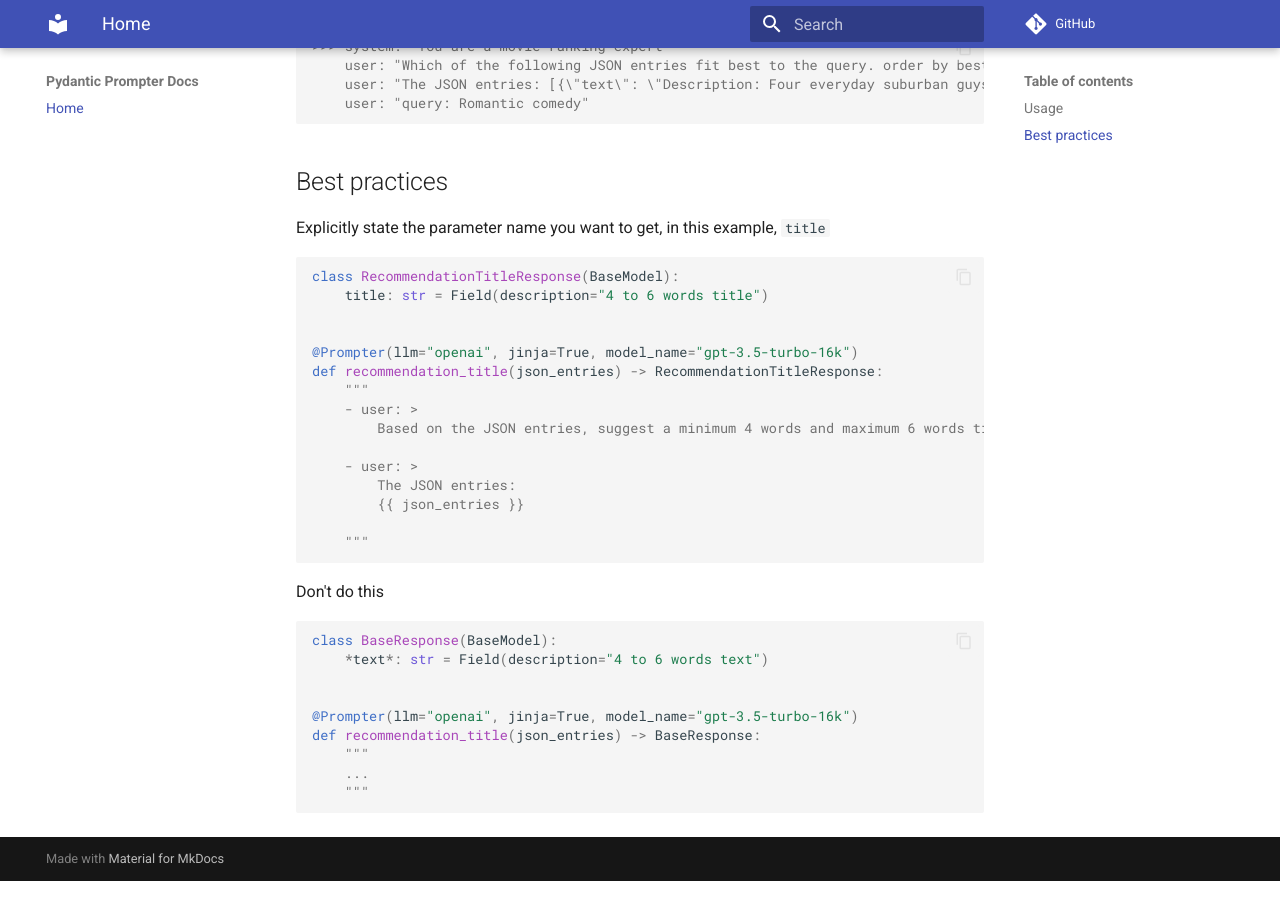
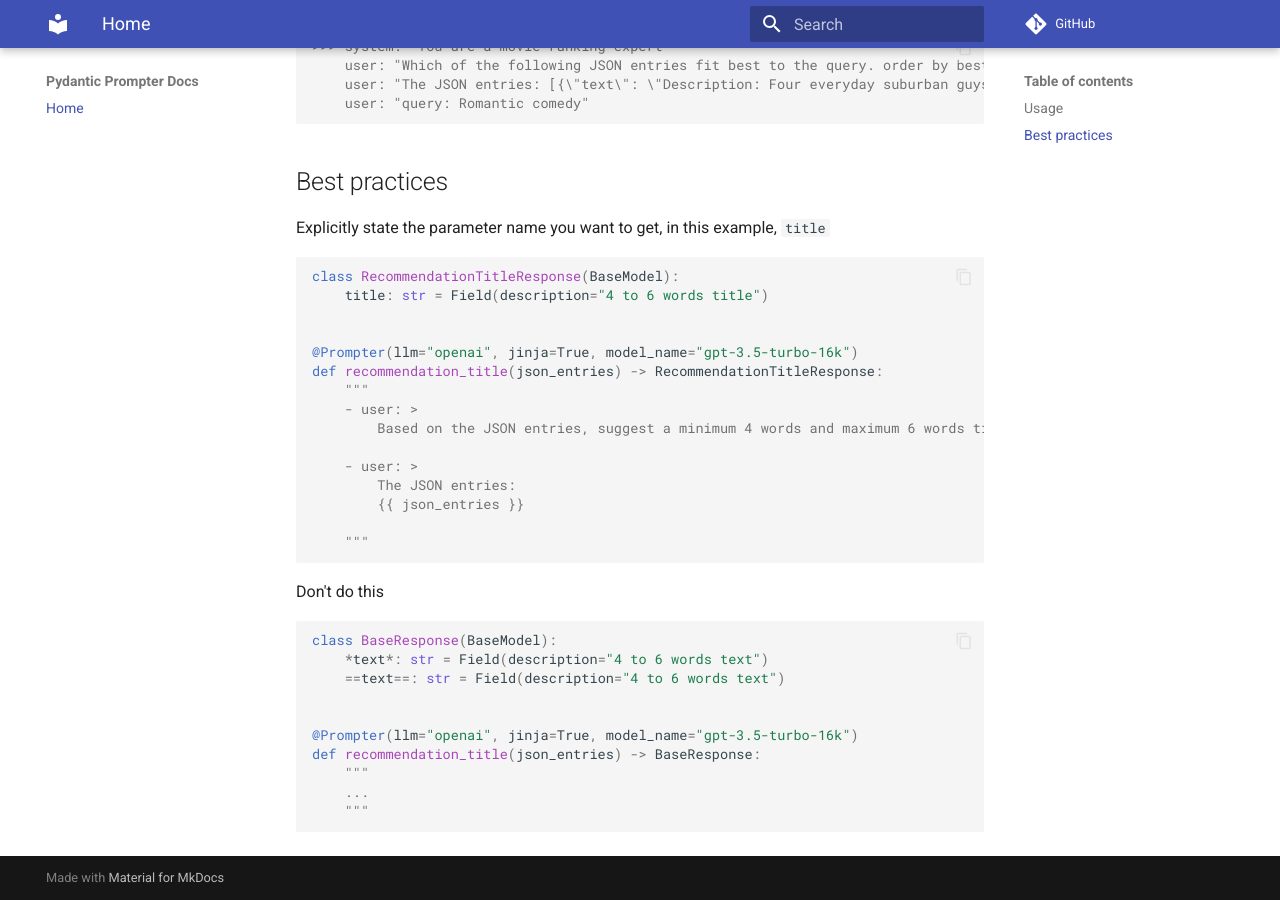
Before and after one commit to helmanofer/pydantic-prompter, an MkDocs documentation site: the page built from docs/index.md, in a window 1280 px wide and 900 px high, scrolled down 1339 px. Built offline with MkDocs 1.6.1 and Material for MkDocs 9.7.7, drawn with Linux system fonts in a browser that asks for light colours; comment, search, counter and statistics services are not loaded.

Commit message:
highlight code
Signed-off-by: Ofer Helman <ofer.helman@kaltura.com>

````diff
--- a/docs/index.md
+++ b/docs/index.md
@@ -97,6 +97,7 @@
 ```py
 class BaseResponse(BaseModel):
     *text*: str = Field(description="4 to 6 words text")
+    ==text==: str = Field(description="4 to 6 words text")
 
 
 @Prompter(llm="openai", jinja=True, model_name="gpt-3.5-turbo-16k")
````
